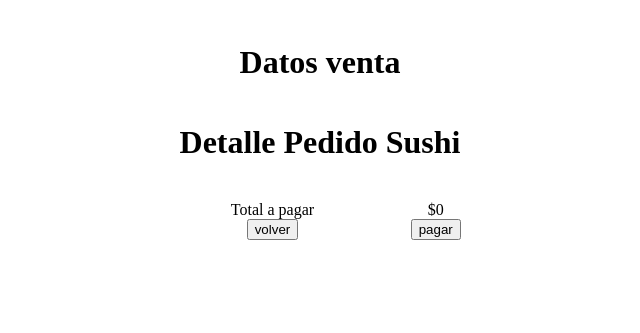
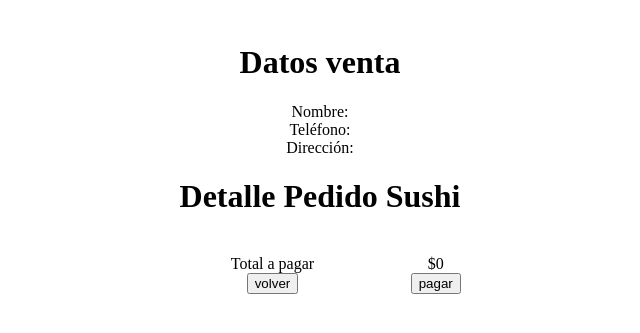
Before and after one commit to ElxNikho/sushiOeste, a PHP site: page /detalle_pedido.php in a window 1280 px wide. Shown: the top 333 px of the page, without its empty margins (320-960 px from the left). Run offline with PHP 8.4, Linux system fonts and the light colour scheme; the visitor is signed in with stand-in values (Sample User, id 1); data that the repository does not hold is empty.

Commit message:
arreglo detalle, datos cliente

```diff
--- a/detalle_pedido.php
+++ b/detalle_pedido.php
@@ -16,11 +16,14 @@
 	 	<div class="datos-cliente-titulo">
 			<h1 >Datos venta</h1>
 		</div>
-	 	<div class="input-client"><label ><?= $productos['cliente']['nombre'] . ' ' . $productos['cliente']['apellido']?> </label> </div>
+	 	<div class="input-client"><label ><?= 'Nombre: ' .$productos['cliente']['nombre'] . ' ' . $productos['cliente']['apellido']?> </label> </div>
 	 	<div class="input-client">
-	 		<label ><?php echo $productos['cliente']['fono'] . ' '; echo  $productos['cliente']['despacho'] == true ? "Despacho a domicilio" :  ''; ?> </label>
+	 		<label ><?php echo 'Teléfono: ' . $productos['cliente']['fono'] . ' '; ?> </label>
 	 	</div>
-	 	<div class="input-client"><label ><?php echo ($productos['cliente']['despacho']) ? $productos['cliente']['direccion'] :  ''; ?> </label> </div>
+	 	<div class="input-client">
+	 		<label ><?php  echo  $productos['cliente']['despacho'] == true ? "Despacho a domicilio" :  ''; ?> </label>
+	 	</div>
+	 	<div class="input-client"><label ><?php echo 'Dirección: '; echo ($productos['cliente']['despacho']) ? $productos['cliente']['direccion'] :  ''; ?> </label> </div>
 	 </div>
 	 <div id="detalle-productos">
 	 	<div class="datos-detalleCompra-titulo">
--- a/menu.php
+++ b/menu.php
@@ -17,8 +17,8 @@
 		<div class="input-cliente"><label for="nombre_cli">Nombre </label> <input id="nombre_cli" name="nombre_cli" type="text" ></div>
 		<div class="input-cliente"> <label for="apellido_cli">Apellido </label> <input id="apellido_cli" name="apellido_cli" type="text" ></div>
 		<div class="input-cliente"> <label for="fono_cli">Teléfono </label><input id="fono_cli" name="fono_cli" type="text"  ></div>
-		<div class="input-cliente"> <label for="despacho_cli">Despacho? </label> <input id="despacho_cli" name="despacho_cli" type="checkbox" checked="" onchange="despacho(this);" ></div>
-		<div id="direccion" class="input-cliente visible"> <label for="direccion_cli">Dirección </label> <input id="direccion_cli" name="direccion_cli" type="text" ></div>
+		<div class="input-cliente"> <label for="despacho_cli">Despacho? </label> <input id="despacho_cli" name="despacho_cli" type="checkbox" onchange="despacho(this);" ></div>
+		<div id="direccion" class="input-cliente hidden"> <label for="direccion_cli">Dirección </label> <input id="direccion_cli" name="direccion_cli" type="text" ></div>
 		<div class="input-cliente"> <label for="enviar_cli">Comprar </label> <input id="enviar_cli" name="enviar_cli" type="submit" value="Comprar"></div>
 	</div>
 	<div id="productos-contenedor">
--- a/pedido_action.php
+++ b/pedido_action.php
@@ -49,8 +49,6 @@
 				}
 			}
 
-			echo $bebida;
-
 			if( $bebida != -1){
 						$current = array('bebestible' => mysqli_fetch_assoc(getBebestibleById($bebida)) , 'cantidad' => 1);
 						array_push($bebestible, $current);
```
